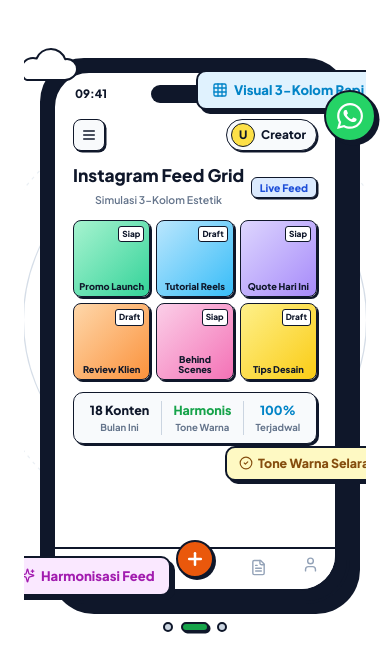
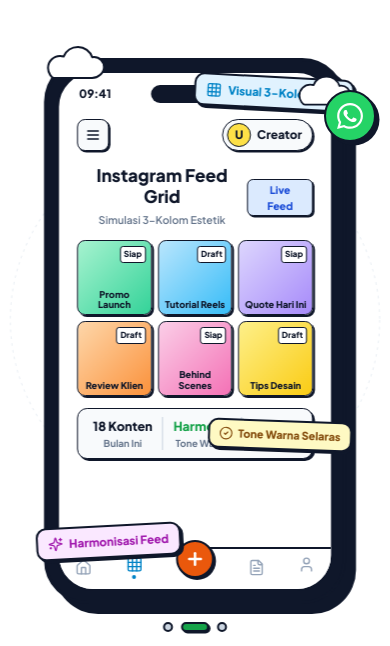
Before and after one commit to hilmimfaiz/uda-planner, a Next.js app: page / in a window 390 px wide. Shown: the part 626-1272 px from the top of the page. Built offline with nearby package versions, Linux system fonts and the light colour scheme; no server answers; the database is empty.

Commit message:
fix(landing): resolve desktop phone mockup carousel and badge clipping

```diff
--- a/src/app/globals.css
+++ b/src/app/globals.css
@@ -2346,3 +2346,104 @@
     transition: none !important;
   }
 }
+
+/* ========================================================
+   Camply Hero Phone Mockup & Floating Badges
+   ======================================================== */
+.camply-phone-stage {
+  position: relative;
+  width: 100%;
+  max-width: 320px;
+  margin: 0 auto;
+  z-index: 2;
+}
+
+.camply-badge-top-right {
+  position: absolute;
+  top: 26px;
+  right: -20px;
+  z-index: 10;
+  display: flex;
+  align-items: center;
+  gap: 6px;
+  padding: 8px 14px;
+  font-weight: 800;
+  font-size: 0.82rem;
+  border: 2.5px solid #0f172a;
+  border-radius: 10px;
+  box-shadow: 4px 4px 0px #0f172a;
+  white-space: nowrap;
+  pointer-events: none;
+  animation: badgeFadeIn 0.35s ease-out;
+}
+
+.camply-badge-bottom-left {
+  position: absolute;
+  bottom: 56px;
+  left: -20px;
+  z-index: 10;
+  display: flex;
+  align-items: center;
+  gap: 6px;
+  padding: 8px 14px;
+  font-weight: 800;
+  font-size: 0.82rem;
+  border: 2.5px solid #0f172a;
+  border-radius: 10px;
+  box-shadow: 4px 4px 0px #0f172a;
+  white-space: nowrap;
+  pointer-events: none;
+  animation: badgeFadeIn 0.35s ease-out;
+}
+
+.camply-badge-bottom-right {
+  position: absolute;
+  bottom: 168px;
+  right: -16px;
+  z-index: 10;
+  display: flex;
+  align-items: center;
+  gap: 5px;
+  padding: 6px 12px;
+  font-weight: 800;
+  font-size: 0.78rem;
+  border: 2.5px solid #0f172a;
+  border-radius: 10px;
+  box-shadow: 3px 3px 0px #0f172a;
+  white-space: nowrap;
+  pointer-events: none;
+  animation: badgeFadeIn 0.35s ease-out;
+}
+
+@keyframes badgeFadeIn {
+  from {
+    opacity: 0;
+  }
+  to {
+    opacity: 1;
+  }
+}
+
+@media (max-width: 640px) {
+  .camply-badge-top-right {
+    top: 18px;
+    right: -8px;
+    padding: 6px 10px;
+    font-size: 0.72rem;
+    box-shadow: 2.5px 2.5px 0px #0f172a;
+  }
+  .camply-badge-bottom-left {
+    bottom: 46px;
+    left: -8px;
+    padding: 6px 10px;
+    font-size: 0.72rem;
+    box-shadow: 2.5px 2.5px 0px #0f172a;
+  }
+  .camply-badge-bottom-right {
+    bottom: 154px;
+    right: -6px;
+    padding: 5px 9px;
+    font-size: 0.68rem;
+    box-shadow: 2px 2px 0px #0f172a;
+  }
+}
--- a/src/components/landing-phone-mockup.tsx
+++ b/src/components/landing-phone-mockup.tsx
@@ -48,27 +48,40 @@
         flexDirection: 'column',
         alignItems: 'center',
         justifyContent: 'center',
-        padding: '24px 16px',
-        maxWidth: 540,
+        padding: '24px 20px',
+        maxWidth: 480,
         width: '100%',
         margin: '0 auto',
-        overflow: 'hidden',
+        overflow: 'visible',
       }}
     >
       {/* ============================================================
-          CONCENTRIC RIPPLE RINGS (Aesthetic background from reference)
+          CONCENTRIC RIPPLE RINGS (Aesthetic background contained)
           ============================================================ */}
-      <svg
+      <div
         aria-hidden="true"
         style={{
           position: 'absolute',
           top: '46%',
           left: '50%',
           transform: 'translate(-50%, -50%)',
-          width: '140%',
-          height: '140%',
+          width: '120%',
+          height: '120%',
+          maxWidth: 540,
+          maxHeight: 540,
           pointerEvents: 'none',
           zIndex: 0,
+          overflow: 'hidden',
+          display: 'flex',
+          alignItems: 'center',
+          justifyContent: 'center',
+        }}
+      >
+        <svg
+          style={{
+            width: '100%',
+            height: '100%',
+            pointerEvents: 'none',
           }}
           viewBox="0 0 600 600"
           fill="none"
@@ -78,13 +91,14 @@
           <circle cx="300" cy="300" r="160" stroke="#cbd5e1" strokeWidth="1.5" strokeDasharray="6 6" opacity="0.85" />
           <circle cx="300" cy="300" r="110" stroke="#94a3b8" strokeWidth="1.5" opacity="0.6" />
         </svg>
+      </div>
 
       {/* Floating Retro Doodle Clouds */}
       <div
         style={{
           position: 'absolute',
-          top: 10,
-          left: -15,
+          top: 8,
+          left: 12,
           zIndex: 3,
           pointerEvents: 'none',
           animation: 'pulse 4s ease-in-out infinite',
@@ -104,8 +118,8 @@
       <div
         style={{
           position: 'absolute',
-          top: 45,
-          right: -25,
+          top: 38,
+          right: 10,
           zIndex: 3,
           pointerEvents: 'none',
         }}
@@ -122,30 +136,20 @@
       </div>
 
       {/* ============================================================
+          PHONE STAGE WRAPPER (Device Frame + Anchored Floating Badges)
+          ============================================================ */}
+      <div className="camply-phone-stage">
+        {/* ============================================================
             DYNAMIC FLOATING BADGES BERDASARKAN SLIDE AKTIF
             ============================================================ */}
         {activeSlide === 0 && (
           <>
             <div
-            className="scroll-reveal revealed"
+              className="camply-badge-top-right"
               style={{
-              position: 'absolute',
-              top: 36,
-              right: -14,
-              zIndex: 10,
                 backgroundColor: '#dcfce7',
                 color: '#15803d',
-              border: '2.5px solid #0f172a',
-              borderRadius: 10,
-              padding: '8px 14px',
-              fontWeight: 800,
-              fontSize: '0.82rem',
-              boxShadow: '4px 4px 0px #0f172a',
-              display: 'flex',
-              alignItems: 'center',
-              gap: 6,
                 transform: 'rotate(4deg)',
-              transition: 'all 0.3s ease',
               }}
             >
               <CheckCircle2 size={16} />
@@ -153,25 +157,11 @@
             </div>
 
             <div
-            className="scroll-reveal revealed"
+              className="camply-badge-bottom-left"
               style={{
-              position: 'absolute',
-              bottom: 60,
-              left: -20,
-              zIndex: 10,
                 backgroundColor: '#fef08a',
                 color: '#0f172a',
-              border: '2.5px solid #0f172a',
-              borderRadius: 10,
-              padding: '8px 14px',
-              fontWeight: 800,
-              fontSize: '0.82rem',
-              boxShadow: '4px 4px 0px #0f172a',
-              display: 'flex',
-              alignItems: 'center',
-              gap: 6,
                 transform: 'rotate(-4deg)',
-              transition: 'all 0.3s ease',
               }}
             >
               <Grid size={15} style={{ color: '#0f172a' }} />
@@ -179,25 +169,11 @@
             </div>
 
             <div
-            className="scroll-reveal revealed"
+              className="camply-badge-bottom-right"
               style={{
-              position: 'absolute',
-              bottom: 175,
-              right: -24,
-              zIndex: 10,
                 backgroundColor: '#ffedd5',
                 color: '#c2410c',
-              border: '2.5px solid #0f172a',
-              borderRadius: 10,
-              padding: '6px 12px',
-              fontWeight: 800,
-              fontSize: '0.78rem',
-              boxShadow: '3px 3px 0px #0f172a',
-              display: 'flex',
-              alignItems: 'center',
-              gap: 5,
                 transform: 'rotate(-2deg)',
-              transition: 'all 0.3s ease',
               }}
             >
               <Layers size={14} />
@@ -209,25 +185,11 @@
         {activeSlide === 1 && (
           <>
             <div
-            className="scroll-reveal revealed"
+              className="camply-badge-top-right"
               style={{
-              position: 'absolute',
-              top: 36,
-              right: -14,
-              zIndex: 10,
                 backgroundColor: '#e0f2fe',
                 color: '#0284c7',
-              border: '2.5px solid #0f172a',
-              borderRadius: 10,
-              padding: '8px 14px',
-              fontWeight: 800,
-              fontSize: '0.82rem',
-              boxShadow: '4px 4px 0px #0f172a',
-              display: 'flex',
-              alignItems: 'center',
-              gap: 6,
                 transform: 'rotate(3deg)',
-              transition: 'all 0.3s ease',
               }}
             >
               <Grid size={16} />
@@ -235,25 +197,11 @@
             </div>
 
             <div
-            className="scroll-reveal revealed"
+              className="camply-badge-bottom-left"
               style={{
-              position: 'absolute',
-              bottom: 60,
-              left: -20,
-              zIndex: 10,
                 backgroundColor: '#fae8ff',
                 color: '#a21caf',
-              border: '2.5px solid #0f172a',
-              borderRadius: 10,
-              padding: '8px 14px',
-              fontWeight: 800,
-              fontSize: '0.82rem',
-              boxShadow: '4px 4px 0px #0f172a',
-              display: 'flex',
-              alignItems: 'center',
-              gap: 6,
                 transform: 'rotate(-3deg)',
-              transition: 'all 0.3s ease',
               }}
             >
               <Sparkles size={15} />
@@ -261,25 +209,11 @@
             </div>
 
             <div
-            className="scroll-reveal revealed"
+              className="camply-badge-bottom-right"
               style={{
-              position: 'absolute',
-              bottom: 175,
-              right: -24,
-              zIndex: 10,
                 backgroundColor: '#fef9c3',
                 color: '#854d0e',
-              border: '2.5px solid #0f172a',
-              borderRadius: 10,
-              padding: '6px 12px',
-              fontWeight: 800,
-              fontSize: '0.78rem',
-              boxShadow: '3px 3px 0px #0f172a',
-              display: 'flex',
-              alignItems: 'center',
-              gap: 5,
                 transform: 'rotate(2deg)',
-              transition: 'all 0.3s ease',
               }}
             >
               <CheckCircle2 size={14} />
@@ -291,25 +225,11 @@
         {activeSlide === 2 && (
           <>
             <div
-            className="scroll-reveal revealed"
+              className="camply-badge-top-right"
               style={{
-              position: 'absolute',
-              top: 36,
-              right: -14,
-              zIndex: 10,
                 backgroundColor: '#ffedd5',
                 color: '#c2410c',
-              border: '2.5px solid #0f172a',
-              borderRadius: 10,
-              padding: '8px 14px',
-              fontWeight: 800,
-              fontSize: '0.82rem',
-              boxShadow: '4px 4px 0px #0f172a',
-              display: 'flex',
-              alignItems: 'center',
-              gap: 6,
                 transform: 'rotate(4deg)',
-              transition: 'all 0.3s ease',
               }}
             >
               <Copy size={16} />
@@ -317,25 +237,11 @@
             </div>
 
             <div
-            className="scroll-reveal revealed"
+              className="camply-badge-bottom-left"
               style={{
-              position: 'absolute',
-              bottom: 60,
-              left: -20,
-              zIndex: 10,
                 backgroundColor: '#dcfce7',
                 color: '#16a34a',
-              border: '2.5px solid #0f172a',
-              borderRadius: 10,
-              padding: '8px 14px',
-              fontWeight: 800,
-              fontSize: '0.82rem',
-              boxShadow: '4px 4px 0px #0f172a',
-              display: 'flex',
-              alignItems: 'center',
-              gap: 6,
                 transform: 'rotate(-4deg)',
-              transition: 'all 0.3s ease',
               }}
             >
               <Clock size={15} />
@@ -343,25 +249,11 @@
             </div>
 
             <div
-            className="scroll-reveal revealed"
+              className="camply-badge-bottom-right"
               style={{
-              position: 'absolute',
-              bottom: 175,
-              right: -24,
-              zIndex: 10,
                 backgroundColor: '#f3e8ff',
                 color: '#7e22ce',
-              border: '2.5px solid #0f172a',
-              borderRadius: 10,
-              padding: '6px 12px',
-              fontWeight: 800,
-              fontSize: '0.78rem',
-              boxShadow: '3px 3px 0px #0f172a',
-              display: 'flex',
-              alignItems: 'center',
-              gap: 5,
                 transform: 'rotate(-2deg)',
-              transition: 'all 0.3s ease',
               }}
             >
               <Hash size={14} />
@@ -385,6 +277,7 @@
             border: '3.5px solid #0f172a',
             boxShadow: '10px 10px 0px #0f172a',
             transition: 'transform 0.25s ease, box-shadow 0.25s ease',
+            margin: '0 auto',
           }}
         >
         {/* Inner Phone Screen */}
@@ -1049,6 +942,7 @@
           </div>
         </div>
       </div>
+      </div>
 
       {/* ============================================================
           CAROUSEL SLIDE INDICATORS (3 Bullets dengan Animasi Aktif)
```
Lines whose indentation alone changed are shown as unchanged.
